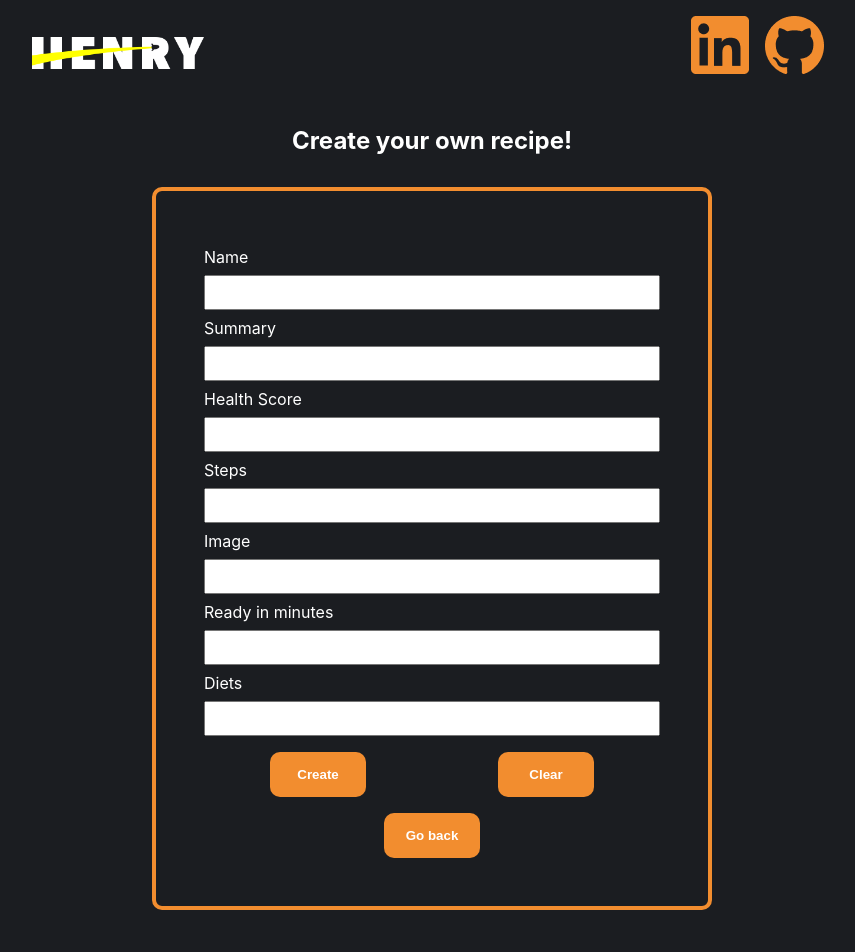
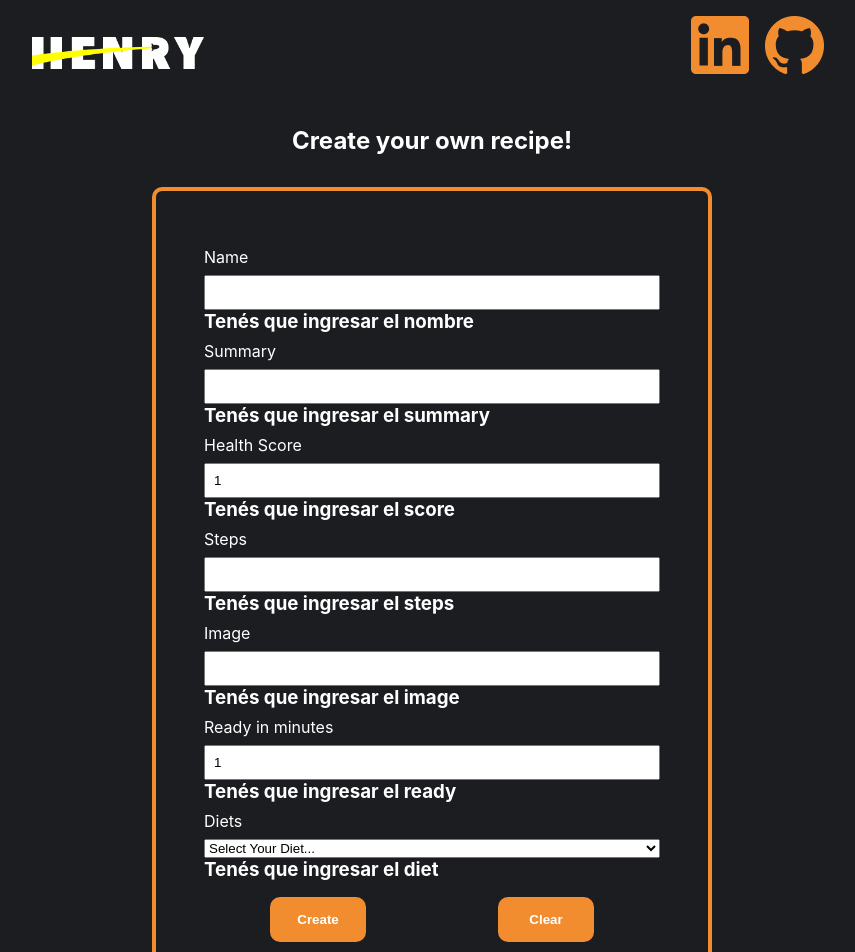
Before and after one commit to facuperezbri/henry-pi-food, a React (Create React App) app in the folder client/: page /create in a window 1280 px wide. Shown: the top 952 px of the page, without its empty margins (208-1063 px from the left). Before the commit the page ends 910 px from the top, so only its background shows below. Built offline with nearby package versions, Linux system fonts and the light colour scheme.

Commit message:
added new Set diets

```diff
--- a/client/src/components/Form.jsx
+++ b/client/src/components/Form.jsx
@@ -2,27 +2,76 @@ import React, { useState } from "react";
 import { createRecipe } from "../redux/actions";
 import style from "./form.module.css";
 import { Link } from "react-router-dom";
+import { useSelector } from "react-redux";
 
 export default function Form() {
+	const [errors, setErrors] = useState({
+		name: true,
+		summary: true,
+		healthScore: true,
+		steps: true,
+		image: true,
+		readyInMinutes: true,
+		diets: true,
+	});
+
+	function validate(input) {
+		let errorsHandler = {};
+		if (!input.name) {
+			errorsHandler.name = "a";
+		}
+		if (!input.summary) {
+			errorsHandler.summary = "b";
+		}
+		if (!input.healthScore) {
+			errorsHandler.healthScore = "c";
+		}
+		if (input.steps.length === 0) {
+			errorsHandler.steps = "d";
+		}
+		if (!input.image) {
+			errorsHandler.image = "e";
+		}
+		if (!input.readyInMinutes) {
+			errorsHandler.readyInMinutes = "f";
+		}
+		if (input.diets.length === 0) {
+			errorsHandler.diets = "g";
+		}
+		return errorsHandler;
+	}
+
+	let diets = useSelector((state) => state.diets);
+
 	const [state, setState] = useState({
 		name: "",
 		summary: "",
-		healthScore: 0,
+		healthScore: 1,
 		steps: [],
 		image: "",
-		readyInMinutes: 0,
+		readyInMinutes: 1,
 		diets: [],
 	});
 
 	function handleOnChange(e) {
 		e.preventDefault();
+
 		setState({ ...state, [e.target.name]: e.target.value });
 		if (e.target.name === "steps") {
 			setState({ ...state, steps: [e.target.value] });
 		}
 		if (e.target.name === "diets") {
-			setState({ ...state, diets: [e.target.value] });
+			setState({
+				...state,
+				diets: [...new Set([...state.diets, e.target.value])],
+			});
 		}
+		setErrors(
+			validate({
+				...state,
+				[e.target.name]: e.target.value,
+			})
+		);
 	}
 
 	function handleOnSubmit(e) {
@@ -31,18 +80,21 @@ export default function Form() {
 		setState({
 			name: "",
 			summary: "",
-			healthScore: 0,
+			healthScore: 1,
 			steps: [],
 			image: "",
-			readyInMinutes: 0,
+			readyInMinutes: 1,
 			diets: [],
 		});
-	}
-
-	function validate(input) {
-		if (!input.name) return "Your recipe must have a name";
-		if (input.healthScore < 1 || input.healthScore > 100)
-			return "Your health score must be between 1 and 100";
+		setErrors({
+			name: true,
+			summary: true,
+			healthScore: true,
+			steps: true,
+			image: true,
+			readyInMinutes: true,
+			diets: true,
+		});
 	}
 
 	return (
@@ -54,18 +106,22 @@ export default function Form() {
 					key='name'
 					type='text'
 					name='name'
+					value={state.name}
 					id='name'
 					onChange={handleOnChange}
 				/>
+				{errors.name ? <h3>Tenés que ingresar el nombre</h3> : null}
 				{/*--------------------------------------------------------------- */}
 				<label htmlFor='summary'>Summary</label>
 				<input
 					key='summary'
 					type='text'
 					name='summary'
+					value={state.summary}
 					id='summary'
 					onChange={handleOnChange}
 				/>
+				{errors.summary ? <h3>Tenés que ingresar el summary</h3> : null}
 				{/*--------------------------------------------------------------- */}
 				<label htmlFor='healthScore'>Health Score</label>
 				<input
@@ -74,28 +130,33 @@ export default function Form() {
 					min='1'
 					max='100'
 					name='healthScore'
+					value={state.healthScore}
 					id='healthScore'
 					onChange={handleOnChange}
 				/>
+				{errors.healthScore ? <h3>Tenés que ingresar el score</h3> : null}
 				{/*--------------------------------------------------------------- */}
 				<label htmlFor='steps'>Steps</label>
 				<input
 					key='steps'
 					type='text'
 					name='steps'
+					value={state.steps}
 					id='steps'
 					onChange={handleOnChange}
 				/>
-
+				{errors.steps ? <h3>Tenés que ingresar el steps</h3> : null}
 				{/*--------------------------------------------------------------- */}
 				<label htmlFor='image'>Image</label>
 				<input
 					ket='image'
 					type='text'
 					name='image'
+					value={state.image}
 					id='image'
 					onChange={handleOnChange}
 				/>
+				{errors.image ? <h3>Tenés que ingresar el image</h3> : null}
 				{/*--------------------------------------------------------------- */}
 				<label htmlFor='readyInMinutes'>Ready in minutes</label>
 				<input
@@ -103,20 +164,31 @@ export default function Form() {
 					type='number'
 					min={1}
 					name='readyInMinutes'
+					value={state.readyInMinutes}
 					id='readyInMinutes'
 					onChange={handleOnChange}
 				/>
+				{errors.readyInMinutes ? <h3>Tenés que ingresar el ready</h3> : null}
 				{/*--------------------------------------------------------------- */}
 				<label htmlFor='diets'>Diets</label>
-				<input
-					key='diets'
-					type='text'
-					name='diets'
-					id='diets'
-					onChange={handleOnChange}
-				/>
+				<select name='diets' id='diets' onChange={handleOnChange}>
+					<option selected={true} disabled={true}>
+						Select your diet...
+					</option>
+					{diets.map((d) => (
+						<option value={d.name}>{d.name}</option>
+					))}
+				</select>
+				<ul>
+					{state.diets.map((d) => (
+						<li>{d}</li>
+					))}
+				</ul>
+				{errors.diets ? <h3>Tenés que ingresar el diet</h3> : null}
 				<div className={style.buttonContainer}>
-					<button className={style.button}>Create</button>
+					<button type='submit' className={style.button}>
+						Create
+					</button>
 					<button className={style.button}>Clear</button>
 				</div>
 				<div className={style.buttonContainer}>
```
